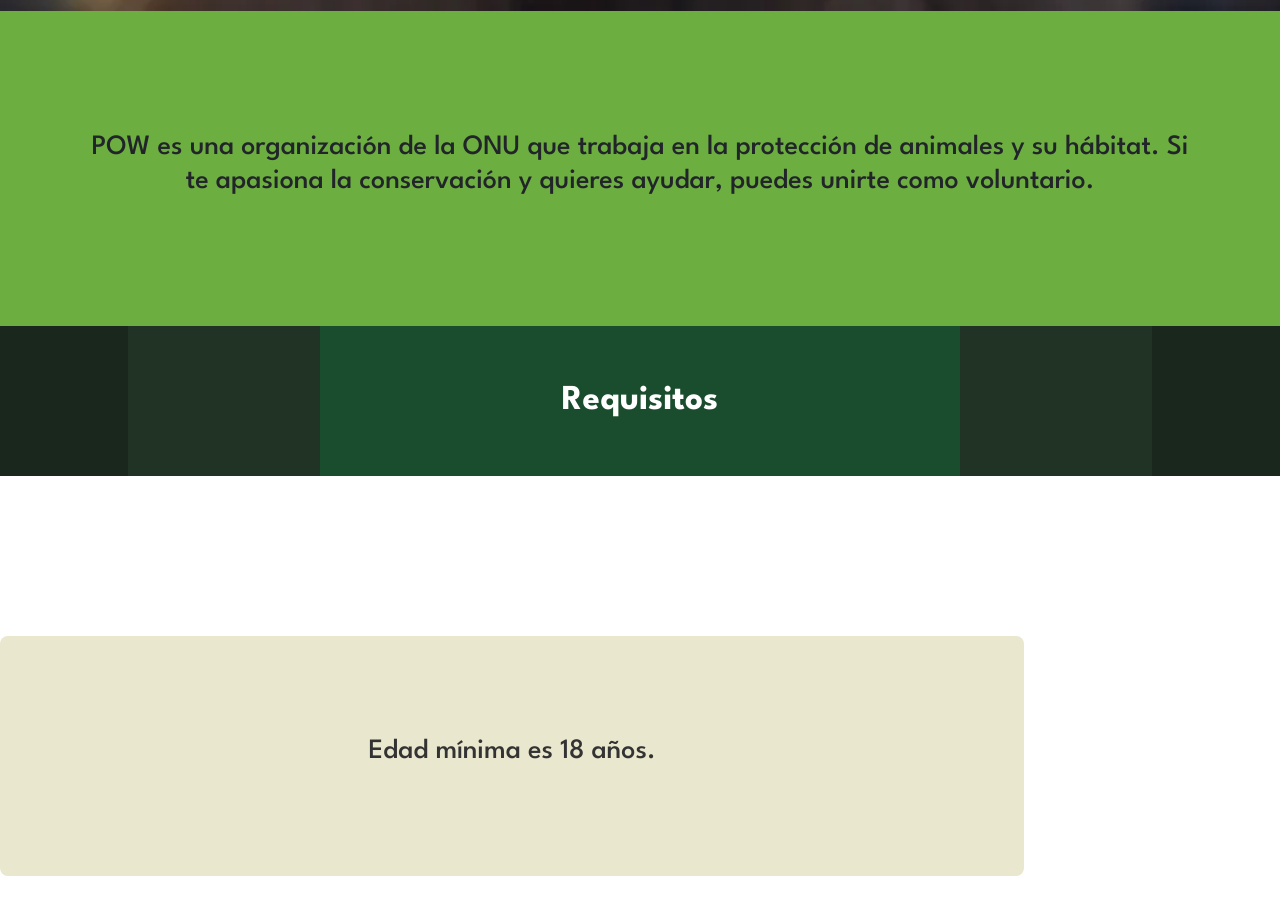
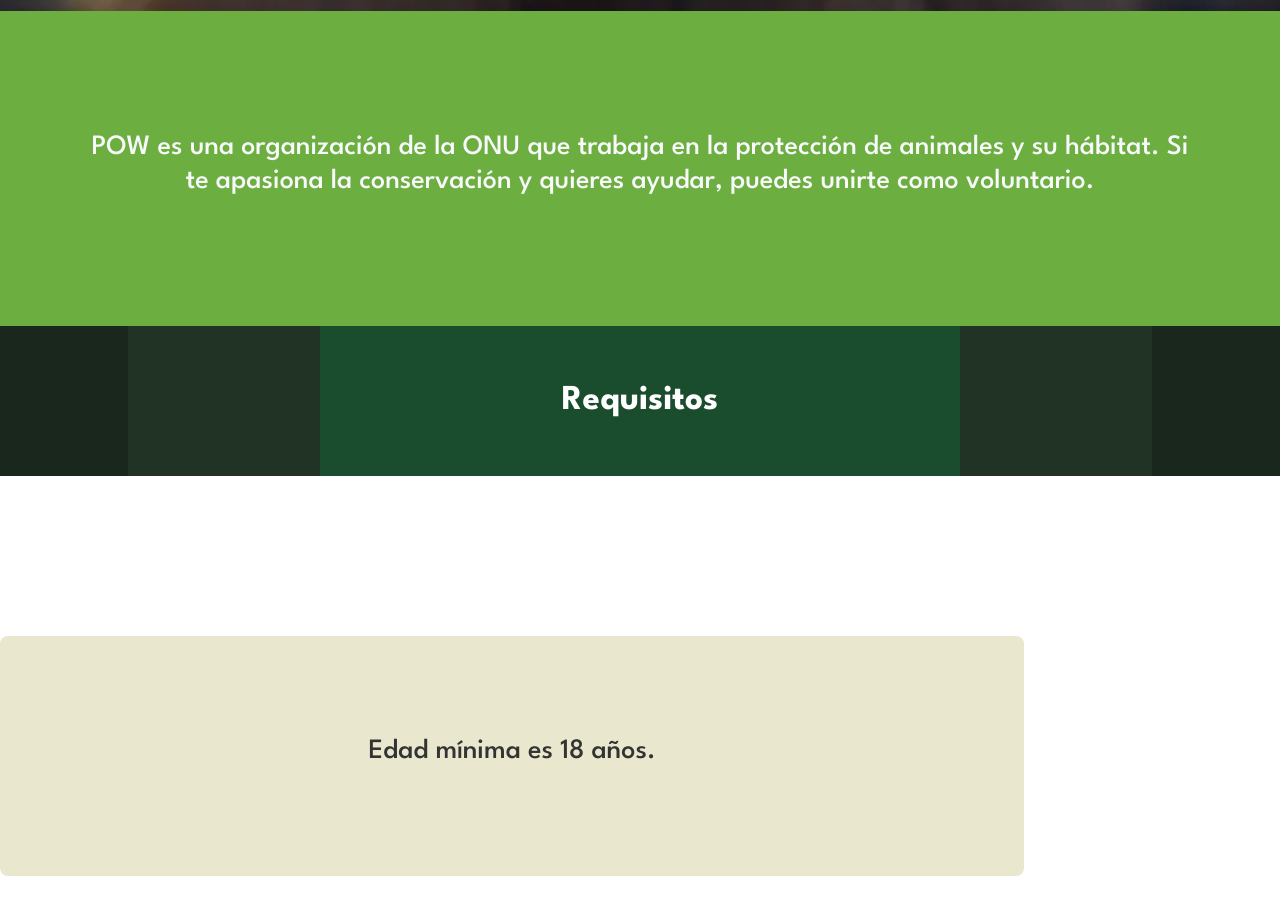
Before and after one commit to maicol-monge/proyecto_wildlife, a React (Create React App) app: page /voluntario in a window 1280 px wide. Shown: the part 1680-2595 px from the top of the page. Built offline with nearby package versions, Linux system fonts and the light colour scheme.

Commit message:
texto blanco

```diff
--- a/src/components/Voluntario.js
+++ b/src/components/Voluntario.js
@@ -32,7 +32,7 @@
 
             <section style={{ backgroundColor: '#6DAE40' }}>
                 <div className="container d-flex justify-content-center align-items-center text-center" style={{ paddingTop: '15vh', paddingBottom: '15vh' }}>
-                    <h3>POW es una organización de la ONU que trabaja en la protección de animales y su hábitat.
+                    <h3 className='text-light'>POW es una organización de la ONU que trabaja en la protección de animales y su hábitat.
                         Si te apasiona la conservación y quieres ayudar, puedes unirte como voluntario. </h3>
                 </div>
             </section>
```
